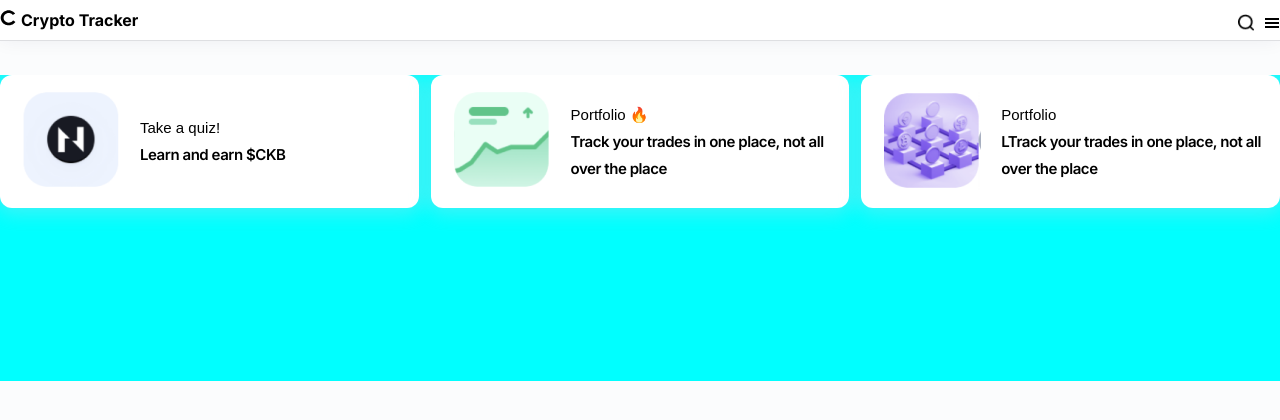
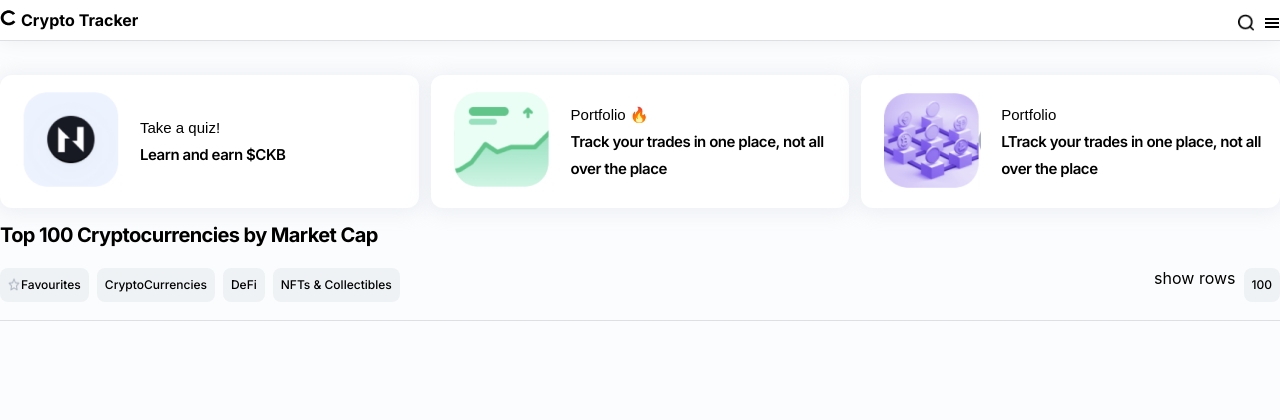
Before and after one commit to ritagujar/crypto-tracker, a React (Create React App) app: page / in a window 1280 px wide. Shown: the top 420 px of the page. Built offline with nearby package versions, Linux system fonts and the light colour scheme.

Commit message:
Completed the Banner part

```diff
--- a/src/components/Banner/Banner.js
+++ b/src/components/Banner/Banner.js
@@ -3,6 +3,7 @@ import { BannerContainer, Card, CardContainer, TextContainer } from "./index";
 import quize from "../../images/quize.png";
 import portfolio1 from "../../images/portfolio1.png";
 import portfolio2 from "../../images/portfolio2.png";
+import Button from "../Button/Button";
 
 const Banner = () => {
   return (
@@ -30,6 +31,9 @@ const Banner = () => {
           </TextContainer>
         </Card>
       </CardContainer>
+
+      <h1> Top 100 Cryptocurrencies by Market Cap</h1>
+      <Button />
     </BannerContainer>
   );
 };
--- a/src/components/Banner/index.js
+++ b/src/components/Banner/index.js
@@ -1,14 +1,27 @@
 import styled from "styled-components";
 
 export const BannerContainer = styled.div`
-  margin-top: 34px;
-  height: 306px;
-  background-color: cyan;
+  height: 280px;
+  /* background-color: cyan; */
+  border-bottom: 1px solid #dedfe2;
+
+  h1 {
+    font-family: "Inter";
+    font-style: normal;
+    font-weight: 700;
+    font-size: 20px;
+    line-height: 35px;
+    letter-spacing: -0.03em;
+    margin-top: 10px;
+    color: #000000;
+  }
 `;
 
 export const CardContainer = styled.div`
   display: flex;
   gap: 11.82px;
+  margin-top: 34px;
+
   /* padding-top: 2rem; */
 `;
 
--- /dev/null
+++ b/src/components/Button/Button.js
@@ -0,0 +1,26 @@
+import React from "react";
+import { ButtonContainer, RightSide, Tags } from ".";
+import star from "../../images/star.png";
+
+const Button = () => {
+  return (
+    <ButtonContainer>
+      <Tags>
+        {" "}
+        <span>
+          <img src={star} alt="" />
+          Favourites
+        </span>
+        <span>CryptoCurrencies</span>
+        <span>DeFi</span>
+        <span>NFTs & Collectibles</span>
+      </Tags>
+      <RightSide>
+        <p>show rows</p>
+        <span>100</span>
+      </RightSide>
+    </ButtonContainer>
+  );
+};
+
+export default Button;
--- /dev/null
+++ b/src/components/Button/index.js
@@ -0,0 +1,51 @@
+import styled from "styled-components";
+
+export const ButtonContainer = styled.div`
+  display: flex;
+  justify-content: space-between;
+`;
+
+export const Tags = styled.div`
+  display: flex;
+  align-items: center;
+  gap: 8px;
+  margin: 15px 0;
+
+  span {
+    display: flex;
+    align-items: center;
+    padding: 8px;
+    background: #eff2f5;
+    border-radius: 8px;
+    font-family: "Inter";
+    font-style: normal;
+    font-weight: 500;
+    font-size: 12px;
+    line-height: 18px;
+    color: #000000;
+
+    img {
+      width: 13px;
+      height: 13px;
+      padding-right: 1px;
+    }
+  }
+`;
+
+export const RightSide = styled.div`
+  display: flex;
+  gap: 8px;
+  margin: 15px 0;
+
+  span {
+    padding: 8px;
+    background: #eff2f5;
+    border-radius: 8px;
+    font-family: "Inter";
+    font-style: normal;
+    font-weight: 500;
+    font-size: 12px;
+    line-height: 18px;
+    color: #000000;
+  }
+`;
```
Also changed, not shown: src/images/star.png (added).
